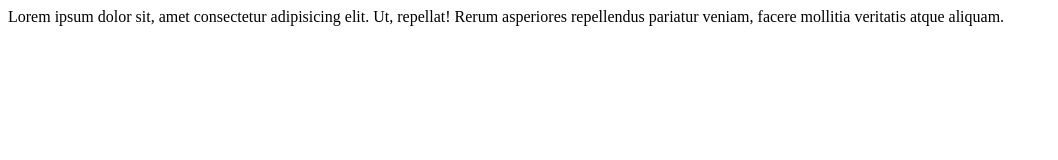
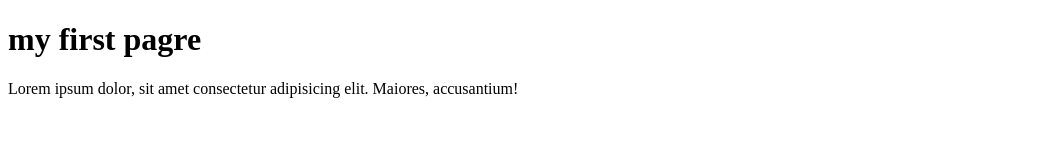
Before and after one commit to smallstooge/spring-2025, a plain HTML site: page index.html in a window 1280 px wide. Shown: the whole page, without its empty margins (0-1058 px from the left). Drawn offline with Linux system fonts and the light colour scheme.

Commit message:
editted page

```diff
--- a/index.html
+++ b/index.html
@@ -1,10 +1,13 @@
-<html>
-    <head>
-        <title>my first page</title>
-    </head>
+<!DOCTYPE html>
+<html lang="en">
+<head>
+    <meta charset="UTF-8">
+    <meta name="viewport" content="width=device-width, initial-scale=1.0">
+    <title>Document</title>
+</head>
+<body>
+    <h1>my first pagre </h1>
 
-<body>
-    <p>Lorem ipsum dolor sit, amet consectetur adipisicing elit. Ut, repellat! Rerum asperiores repellendus pariatur veniam, facere mollitia veritatis atque aliquam.</p>
+    <p>Lorem ipsum dolor, sit amet consectetur adipisicing elit. Maiores, accusantium!</p>
 </body>
-
 </html>
```
